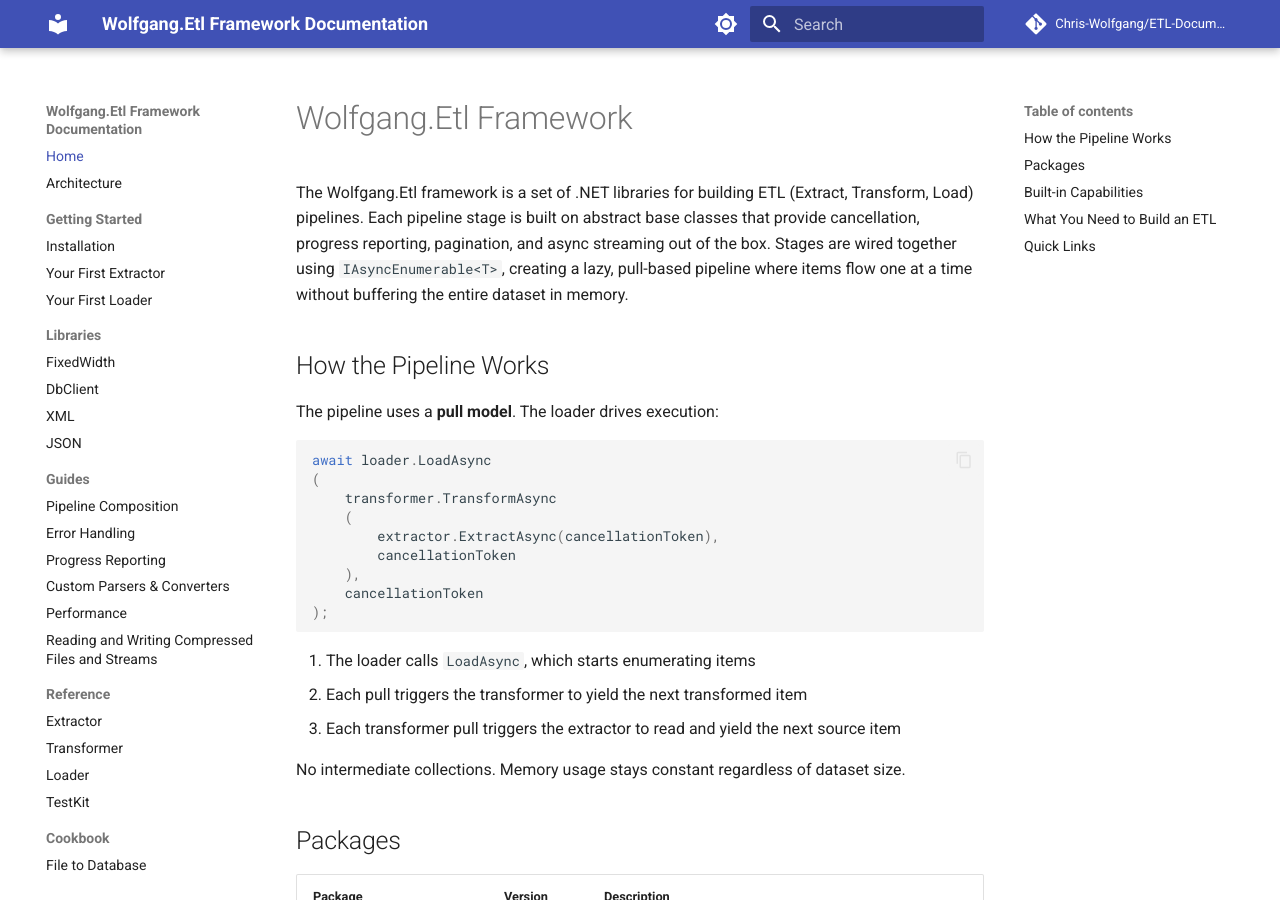
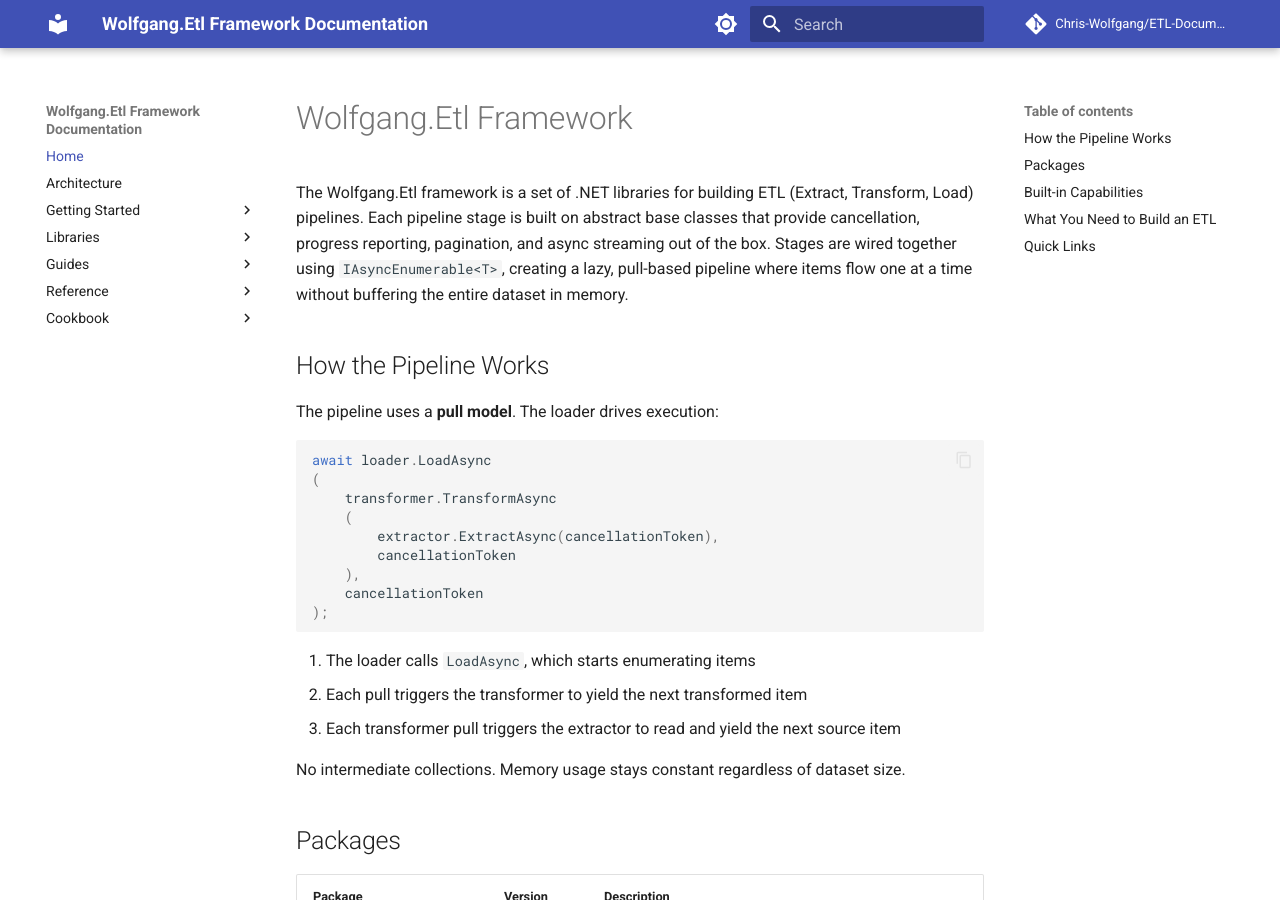
Before and after one commit to Chris-Wolfgang/ETL-Documentation, an MkDocs documentation site: the page built from docs/index.md, in a window 1280 px wide and 900 px high. Built offline with MkDocs 1.6.1 and Material for MkDocs 9.7.7, drawn with Linux system fonts in a browser that asks for light colours; comment, search, counter and statistics services are not loaded; part of the change alters nothing that is shown.

Commit message:
mkdocs: navigation.indexes + section overview pages (Option D)
Builds on the collapsibility fix in the companion PR and goes one
step further: each top-level section (Getting Started, Libraries,
Guides, Reference, Cookbook) now has a clickable section-landing page
and a collapsible sidebar entry.

## Changes

### mkdocs.yml
- Remove `navigation.sections` and `navigation.expand` (same as the
  collapsibility PR) -- gives the collapsible chevron sidebar.
- Add `navigation.indexes` -- tells Material to treat the first
  unlabelled entry in each section's nav list as that section's
  landing page.
- Add unlabelled `<section>/index.md` as the first entry under each
  of the five sections in `nav:`.

### New files (5 section overview pages)
- `docs/getting-started/index.md`
- `docs/libraries/index.md`
- `docs/guides/index.md`
- `docs/reference/index.md`
- `docs/cookbook/index.md`

Each index page is a short overview (~15-25 lines): what the section
contains, which pages live in it, how it relates to other sections.
Not a long-form page -- just enough orientation that a reader clicking
the section header lands somewhere useful rather than on a 404.

## Effect on the live site

| | Before | After |
|---|--------|-------|
| Section header appearance | Permanent bold label, not clickable | Collapsible row with chevron; clickable |
| Clicking a section name | No effect | Navigates to the section's overview page |
| Section child pages | Always visible | Collapse by default, current section auto-expands |

## Relationship to the collapsibility PR

This PR is a superset of the collapsibility PR -- same 2-line feature
removal, plus the `navigation.indexes` feature and the section index
pages. If the collapsibility PR merges first, this one conflicts only
on `mkdocs.yml`'s features list (trivial resolve). If this PR merges
first, the collapsibility PR can be closed as redundant.

Co-Authored-By: Claude Opus 4.6 <noreply@anthropic.com>

```diff
--- /dev/null
+++ b/docs/cookbook/index.md
@@ -0,0 +1,16 @@
+# Cookbook
+
+End-to-end worked examples for common ETL scenarios. Each page is a complete, runnable recipe: the source data shape, the destination shape, the transformer, the pipeline wiring, and notes on error handling and progress.
+
+If you are new to the framework, start with [Getting Started](../getting-started/index.md) — the cookbook assumes you are comfortable wiring a basic extractor + transformer + loader.
+
+## Pages in this section
+
+- **[File to Database](file-to-database.md)** — read a file (JSONL, XML, fixed-width) and load it into a relational database. Common batch-import pattern.
+- **[Database to File](database-to-file.md)** — read from a database and write to a file. Common batch-export pattern.
+- **[Transform Chains](transform-chains.md)** — pipelines that compose multiple transformers in sequence, including shared-intermediate-type patterns (e.g. validating `Address` across ERP / CRM / billing records).
+
+## Related
+
+- [Pipeline Composition](../guides/pipeline-composition.md) — wiring extractors, transformers, and loaders together
+- [Libraries](../libraries/index.md) — which library to pick for each source / destination format
--- /dev/null
+++ b/docs/getting-started/index.md
@@ -0,0 +1,19 @@
+# Getting Started
+
+Step-by-step guides for building your first extractor, loader, and end-to-end pipeline with the Wolfgang.Etl framework.
+
+Start here if you are new to the framework.
+
+## Pages in this section
+
+- **[Installation](installation.md)** — NuGet packages, version pinning, test-package setup
+- **[Your First Extractor](your-first-extractor.md)** — build a custom extractor from scratch using `JsonLineExtractor` as a worked example
+- **[Your First Loader](your-first-loader.md)** — build a custom loader from scratch using `JsonLineLoader` as a worked example
+
+## What comes after
+
+Once you have built an extractor and a loader, see:
+
+- [Pipeline Composition](../guides/pipeline-composition.md) — wire extractor, transformer, and loader into a complete pipeline
+- [Guides](../guides/index.md) — topic-oriented walkthroughs (error handling, progress reporting, performance, etc.)
+- [Reference](../reference/index.md) — formal API reference for the Abstractions interfaces and base classes
--- /dev/null
+++ b/docs/guides/index.md
@@ -0,0 +1,20 @@
+# Guides
+
+Topic-oriented walkthroughs for building ETL pipelines with the Wolfgang.Etl framework. Each guide answers a specific "how do I…?" question that spans the framework rather than living inside a single library.
+
+If you are new to the framework, start with [Getting Started](../getting-started/index.md) first.
+
+## Pages in this section
+
+- **[Pipeline Composition](pipeline-composition.md)** — wire an extractor, transformer, and loader into a complete pipeline. Pull-based model, data type flow, inline transformations, `PassThroughTransformer`, chaining with `MultistepTransformer`, interchangeability, and a complete worked example.
+- **[Error Handling](error-handling.md)** — per-component responsibility, pipeline-level try/catch patterns, cancellation, custom-transformer errors, and pointers to each library's exception hierarchy.
+- **[Progress Reporting](progress-reporting.md)** — the `IProgress<T>` pattern, tuning `ReportingInterval`, custom progress types, monitoring all pipeline stages, console progress bars.
+- **[Custom Parsers & Converters](custom-parsers.md)** — the customization hooks each library exposes, with one example per library and a composition pattern for stacking multiple rules inside a delegate.
+- **[Performance](performance.md)** — framework-level performance characteristics, streaming vs. materializing, tuning `SkipItemCount` / `MaximumItemCount` / `ReportingInterval`, profiling recipes.
+- **[Reading and Writing Compressed Files and Streams](compressed-streams.md)** — wrap any extractor or loader with `GZipStream`, `BrotliStream`, or `DeflateStream` for transparent compression.
+
+## Related
+
+- [Getting Started](../getting-started/index.md) — step-by-step tutorials for building your first extractor and loader
+- [Reference](../reference/index.md) — formal API reference
+- [Libraries](../libraries/index.md) — per-library catalog entries
--- /dev/null
+++ b/docs/libraries/index.md
@@ -0,0 +1,16 @@
+# Libraries
+
+Catalog of the ETL libraries shipped with the Wolfgang.Etl framework. Each page is a short overview — what the library does, when to use it, and when to pick something else — with links to the library's source repo for detailed API reference and recipes.
+
+## Libraries in this section
+
+- **[FixedWidth](fixedwidth.md)** — attribute-based fixed-width file extractor and loader. Mainframe exports, legacy banking formats, columnar ASCII output.
+- **[DbClient](dbclient.md)** — ADO.NET database extractor and loader. Any relational DB with a `DbConnection` provider (SQL Server, PostgreSQL, SQLite, MySQL, Oracle, etc.).
+- **[XML](xml.md)** — XML extractor and loader. Single-document-with-many-records or one-file-per-record streams.
+- **[JSON](json.md)** — JSON extractor and loader. JSONL / NDJSON, JSON arrays, or per-file multi-stream.
+
+## Related
+
+- [Architecture](../architecture.md) — how these libraries implement the Abstractions contracts
+- [Pipeline Composition](../guides/pipeline-composition.md) — wiring extractors and loaders from different libraries into a single pipeline
+- [Reference](../reference/index.md) — the Abstractions interfaces and base classes every library implements
--- /dev/null
+++ b/docs/reference/index.md
@@ -0,0 +1,18 @@
+# Reference
+
+Formal API reference for the interfaces, base classes, and test infrastructure in `Wolfgang.Etl.Abstractions`, `Wolfgang.Etl.TestKit`, and `Wolfgang.Etl.TestKit.Xunit`.
+
+If you are building a pipeline for the first time, see [Getting Started](../getting-started/index.md) — the reference pages assume you already know the shape of the framework.
+
+## Pages in this section
+
+- **[Extractor](extractor.md)** — the four `IExtract*Async` interfaces (diamond inheritance) and the `ExtractorBase<TSource, TProgress>` abstract class. Constructors, properties, methods, and the `ExtractWorkerAsync` / `CreateProgressReport` extension points.
+- **[Transformer](transformer.md)** — the four `ITransform*Async` interfaces and `TransformerBase<TSource, TDestination, TProgress>`. Same structure as the extractor, with notes on when transformers are application-specific and when generic reuse is possible.
+- **[Loader](loader.md)** — the four `ILoad*Async` interfaces and `LoaderBase<TDestination, TProgress>`.
+- **[TestKit](testkit.md)** — test doubles (`TestExtractor<T>`, `TestLoader<T>`, `TestTransformer<T>`), contract test base classes, the `ManualProgressTimer`, and the timer-injection pattern for writing deterministic progress tests.
+
+## Related
+
+- [Architecture](../architecture.md) — the layered overview and the four-interface diamond shape
+- [Getting Started](../getting-started/index.md) — tutorial-level walk-throughs
+- [Guides](../guides/index.md) — topic-oriented techniques
--- a/mkdocs.yml
+++ b/mkdocs.yml
@@ -22,8 +22,7 @@ theme:
         icon: material/brightness-4
         name: Switch to light mode
   features:
-    - navigation.sections
-    - navigation.expand
+    - navigation.indexes
     - navigation.top
     - search.highlight
     - content.code.copy
@@ -45,15 +44,18 @@ nav:
   - Home: index.md
   - Architecture: architecture.md
   - Getting Started:
+    - getting-started/index.md
     - Installation: getting-started/installation.md
     - Your First Extractor: getting-started/your-first-extractor.md
     - Your First Loader: getting-started/your-first-loader.md
   - Libraries:
+    - libraries/index.md
     - FixedWidth: libraries/fixedwidth.md
     - DbClient: libraries/dbclient.md
     - XML: libraries/xml.md
     - JSON: libraries/json.md
   - Guides:
+    - guides/index.md
     - Pipeline Composition: guides/pipeline-composition.md
     - Error Handling: guides/error-handling.md
     - Progress Reporting: guides/progress-reporting.md
@@ -61,11 +63,13 @@ nav:
     - Performance: guides/performance.md
     - Reading and Writing Compressed Files and Streams: guides/compressed-streams.md
   - Reference:
+    - reference/index.md
     - Extractor: reference/extractor.md
     - Transformer: reference/transformer.md
     - Loader: reference/loader.md
     - TestKit: reference/testkit.md
   - Cookbook:
+    - cookbook/index.md
     - File to Database: cookbook/file-to-database.md
     - Database to File: cookbook/database-to-file.md
     - Transform Chains: cookbook/transform-chains.md
```
